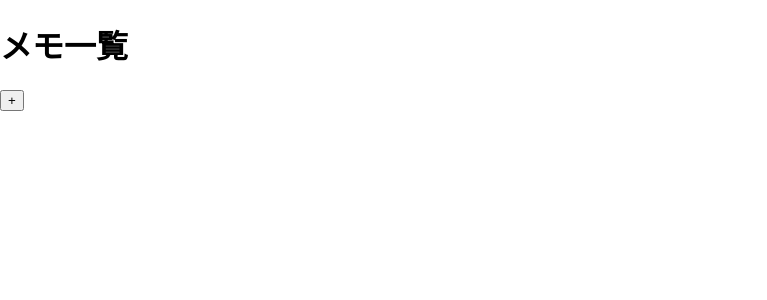
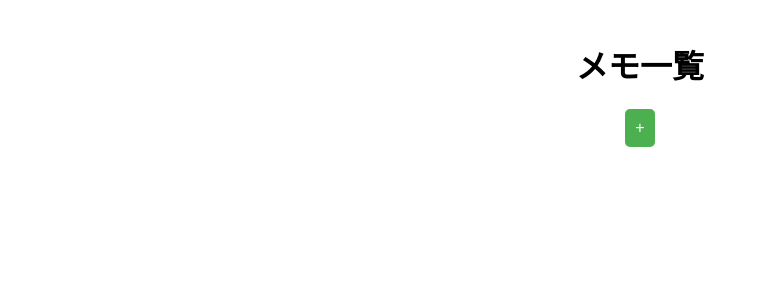
Before and after one commit to sekito1107/memoapp, a React (Create React App) app: page / in a window 1280 px wide. Shown: the top 300 px of the page, without its empty margins (0-767 px from the left). Built offline with nearby package versions, Linux system fonts and the light colour scheme.

Commit message:
アプリ全体のcssを変更

```diff
--- a/src/App.css
+++ b/src/App.css
@@ -1,5 +1,60 @@
+/* アプリ全体のレイアウト */
+.app-container {
+  display: flex;
+  flex-direction: column;
+  align-items: center;
+  justify-content: flex-start;
+  padding: 20px;
+}
+
+/* メモ一覧 */
+ul {
+  list-style-type: none;
+  padding: 0;
+  margin: 0;
+  max-width: 600px; /* 最大幅を指定して、横に広がりすぎないようにする */
+  width: 100%;
+}
+
+/* メモの項目 */
+li {
+  cursor: pointer;
+  padding: 10px;
+  margin-bottom: 5px;
+  border: 1px solid #ccc;
+  border-radius: 5px;
+  background-color: #f9f9f9;
+}
+
 .selected {
-  background-color: #d0f0ff; /* 淡い青色で選択中を強調 */
-  border: 2px solid #007bff; /* 青い枠線を追加 */
-  font-weight: bold; /* 文字を太字に */
+  background-color: #ffd700; /* 強調表示 */
 }
+
+/* 編集フォーム */
+.form-container {
+  display: flex;
+  flex-direction: column;
+  gap: 10px; /* 要素間の間隔 */
+  margin-top: 20px;
+  width: 100%;
+  max-width: 600px;
+}
+
+/* ボタンのスタイル */
+button {
+  padding: 10px;
+  border: none;
+  background-color: #4CAF50;
+  color: white;
+  font-size: 16px;
+  border-radius: 5px;
+  cursor: pointer;
+}
+
+button:hover {
+  background-color: #45a049;
+}
+
+textarea {
+  height: 150px;
+}
--- a/src/App.js
+++ b/src/App.js
@@ -54,7 +54,7 @@ export default function App() {
   }
 
   return (
-    <>
+    <div className="app-container">
       <h1>メモ一覧</h1>
       <ul>
         {memoList.map(memo =>
@@ -67,7 +67,7 @@ export default function App() {
       </ul>
       <button onClick={handleAddMemo}>+</button>
       {editingMemo &&
-        <>
+        <div className="form-container">
           <textarea
             defaultValue={editingMemo.text}
             ref={(element) => element && (element.value = editingTextRef.current)}
@@ -75,8 +75,8 @@ export default function App() {
           />
           <button onClick={handleUpdateMemo}>更新</button>
           <button onClick={handleDeleteMemo}>削除</button>
-        </>
+        </div>
       }
-    </>
+    </div>
   );
 }
```
